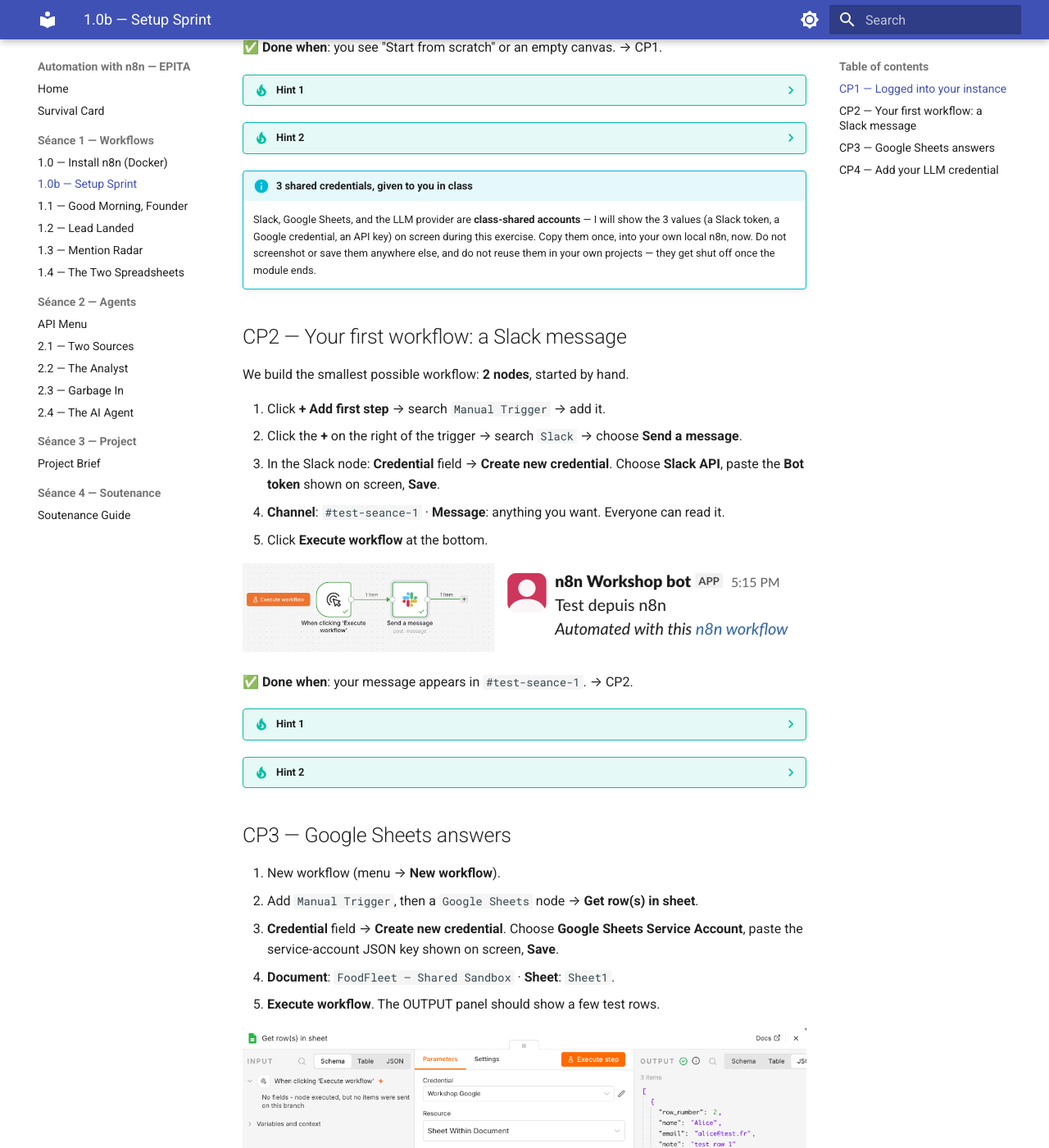
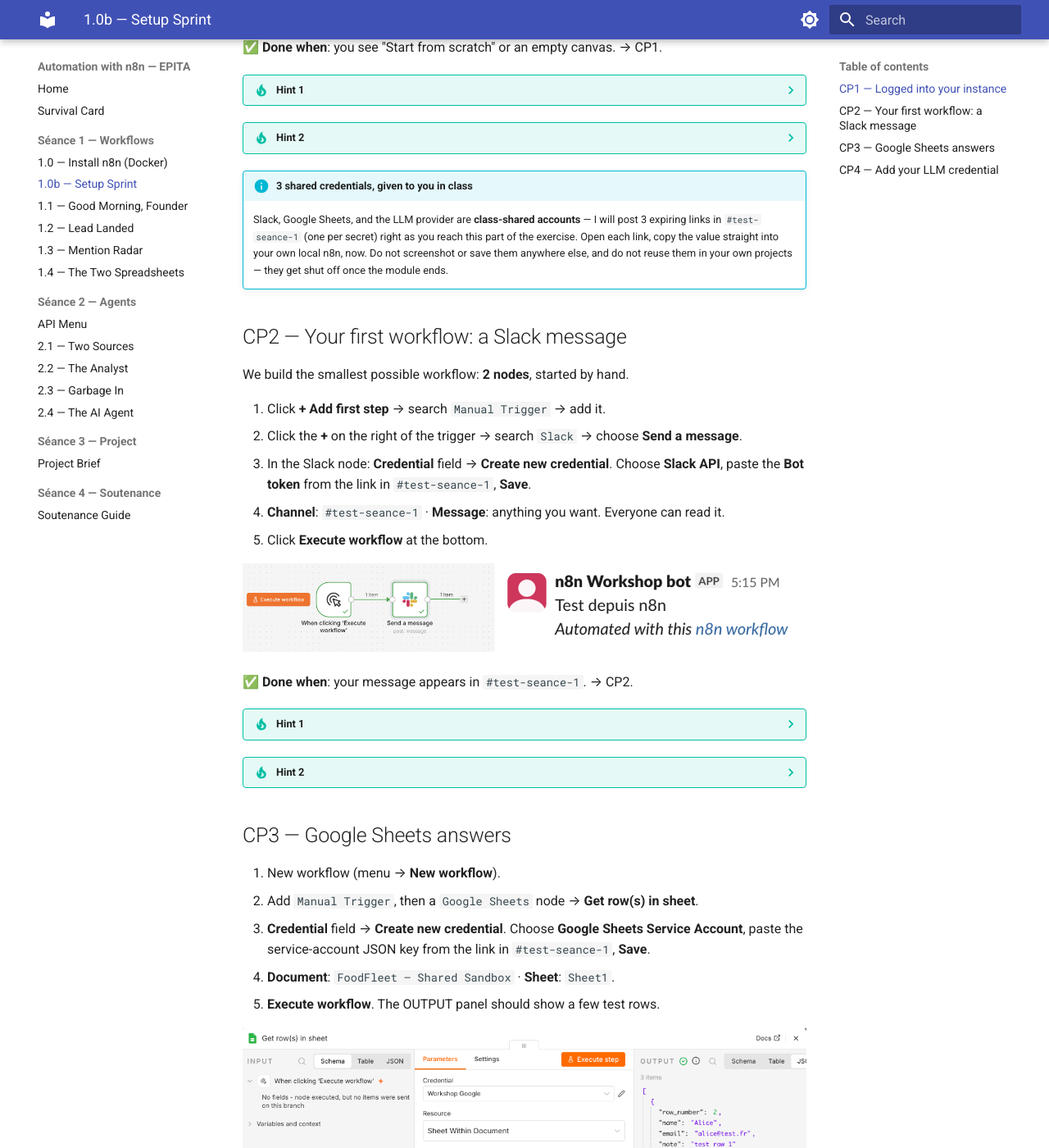
Before and after one commit to KristenPire/epita-n8n, an MkDocs documentation site: the page built from docs/seance-1/ex-1-0-setup.md, in a window 1280 px wide and 1400 px high, scrolled down 1263 px. Shown: the whole window at 82% size. Built offline with MkDocs 1.6.1 and Material for MkDocs 9.7.7, drawn with Linux system fonts in a browser that asks for light colours; some of the changed text lies outside the part shown.

Commit message:
Switch credential distribution from on-screen to expiring Bitwarden Send links

```diff
--- a/docs/seance-1/ex-1-0-setup.md
+++ b/docs/seance-1/ex-1-0-setup.md
@@ -32,11 +32,11 @@
     Still blocked after 2 tries? Raise your hand.
 
 !!! info "3 shared credentials, given to you in class"
-    Slack, Google Sheets, and the LLM provider are **class-shared accounts** — I will show
-    the 3 values (a Slack token, a Google credential, an API key) on screen during this
-    exercise. Copy them once, into your own local n8n, now. Do not screenshot or save them
-    anywhere else, and do not reuse them in your own projects — they get shut off once the
-    module ends.
+    Slack, Google Sheets, and the LLM provider are **class-shared accounts** — I will post 3
+    expiring links in `#test-seance-1` (one per secret) right as you reach this part of the
+    exercise. Open each link, copy the value straight into your own local n8n, now. Do not
+    screenshot or save them anywhere else, and do not reuse them in your own projects — they
+    get shut off once the module ends.
 
 ## CP2 — Your first workflow: a Slack message
 
@@ -45,7 +45,7 @@
 1. Click **+ Add first step** → search `Manual Trigger` → add it.
 2. Click the **+** on the right of the trigger → search `Slack` → choose **Send a message**.
 3. In the Slack node: **Credential** field → **Create new credential**. Choose **Slack API**,
-   paste the **Bot token** shown on screen, **Save**.
+   paste the **Bot token** from the link in `#test-seance-1`, **Save**.
 4. **Channel**: `#test-seance-1` · **Message**: anything you want. Everyone can read it.
 5. Click **Execute workflow** at the bottom.
 
@@ -60,14 +60,14 @@
 
 ??? tip "Hint 2"
     "Invalid auth" on save? You likely copied the token with a trailing space, or copied the
-    wrong one (it starts with `xoxb-`). Re-copy from the screen, paste again.
+    wrong one (it starts with `xoxb-`). Re-open the link, copy again.
 
 ## CP3 — Google Sheets answers
 
 1. New workflow (menu → **New workflow**).
 2. Add `Manual Trigger`, then a `Google Sheets` node → **Get row(s) in sheet**.
 3. **Credential** field → **Create new credential**. Choose **Google Sheets Service Account**,
-   paste the service-account JSON key shown on screen, **Save**.
+   paste the service-account JSON key from the link in `#test-seance-1`, **Save**.
 4. **Document**: `FoodFleet — Shared Sandbox` · **Sheet**: `Sheet1`.
 5. **Execute workflow**. The OUTPUT panel should show a few test rows.
 
@@ -83,7 +83,7 @@
 ## CP4 — Add your LLM credential
 
 1. Left menu → **Credentials** → **Create credential**.
-2. Pick the credential type matching the provider shown on screen (e.g. **OpenRouter** or
+2. Pick the credential type matching the provider in the `#test-seance-1` link (e.g. **OpenRouter** or
    **OpenAI**), paste the API key, **Save**.
 3. Left menu → **Credentials** again. You should now see three: a Slack credential, a Google
    Sheets credential, and your LLM credential.
```
